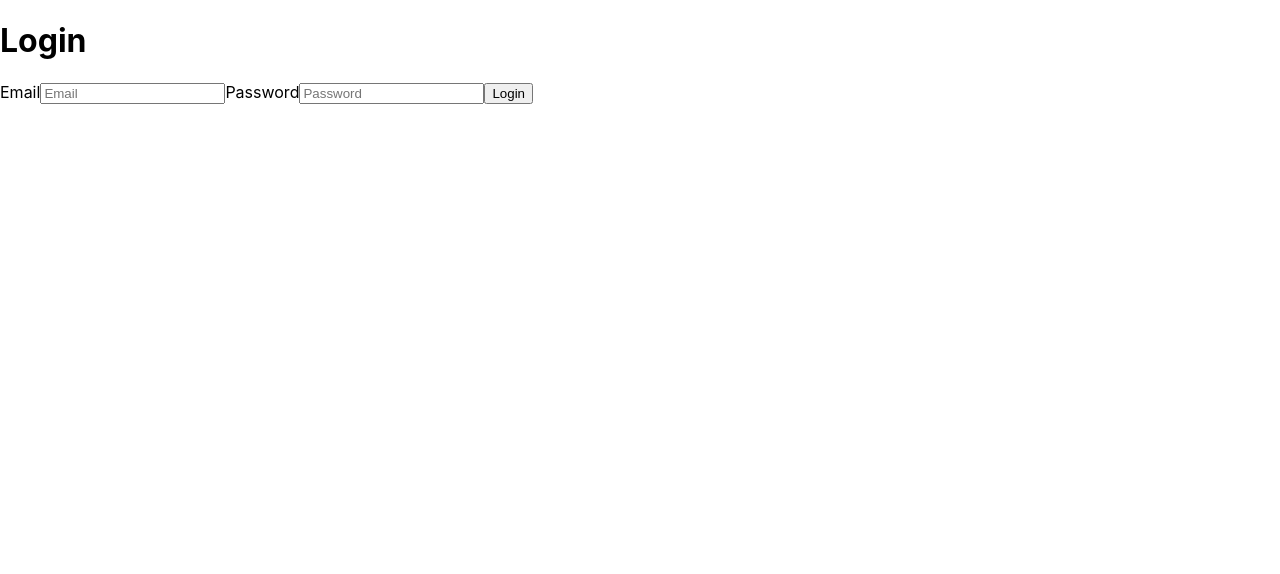
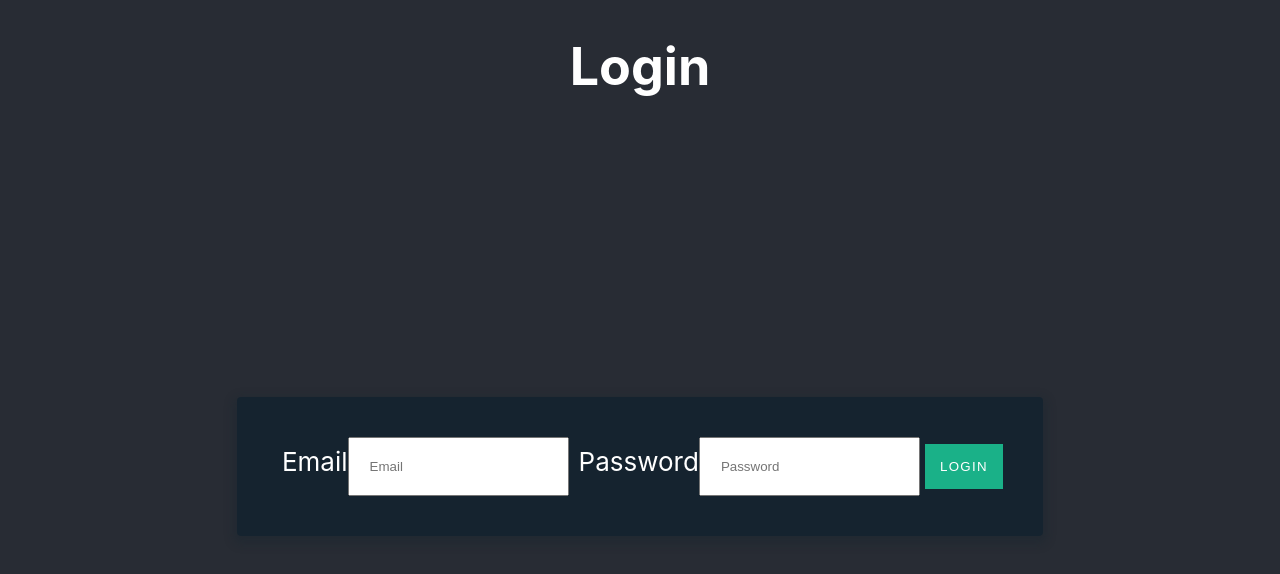
Before and after one commit to frankip/firebase_react, a React (Create React App) app: page /login in a window 1280 px wide. Shown: the top 574 px of the page. Built offline with nearby package versions, Linux system fonts and the light colour scheme; no server answers.

Commit message:
restricting authorization

```diff
--- a/src/App.js
+++ b/src/App.js
@@ -1,16 +1,53 @@
-import React from 'react';
+import React, { Component } from 'react';
 import { BrowserRouter as Router, Route } from 'react-router-dom';
+
+import FirebaseApp from './firebaseConfig'
 
 import Home from './components/Home'
 import SignUp from './components/Signup/index'
 import Login from './components/Login/index'
+import PrivateRoute from './PrivateRoute';
 
 
-const App = () => {
+class App extends Component {
+  state = {
+    loading: true,
+    authenticated: false,
+    user: null
+  };
+
+  componentWillMount() {
+    FirebaseApp.auth().onAuthStateChanged(user => {
+        if (user) {
+          this.setState({
+            authenticated: true,
+            currentUser : user,
+            loading : false
+          });
+        } else {
+          this.setState({
+            authenticated: false,
+            currentUser : null,
+            loading : false
+          });
+        }
+      });
+  }
+  render(){
+    const { authenticated, loading} = this.state;
+
+    if (loading) {
+      return <p>Loading.....</p>
+    }
+
     return (
       <Router>
         <div>
-        <Route exact path="/" component={Home} />
+          <PrivateRoute
+            exact path="/"
+            component={Home}
+            authenticated={authenticated}
+          />
           <Route exact path="/login" component={Login} />
           <Route exact path="/signup" component={SignUp} />
         </div>
@@ -18,5 +55,6 @@ const App = () => {
 
     );
   }
+}
 
 export default App;
--- /dev/null
+++ b/src/PrivateRoute.js
@@ -0,0 +1,21 @@
+import React, { Component } from "react";
+import { Route, Redirect } from "react-router-dom";
+
+export default function PrivateRoute({
+    component : Component,
+    authenticated,
+    ...rest
+}) {
+    return(
+        <Route
+        {...rest}
+        render = {props =>
+            authenticated ===true ?(
+                <Component {...props} {...rest} />
+            ): (
+                <Redirect to="/login" />
+            )
+        }
+        />
+    );
+}
--- a/src/components/Login/LoginView.js
+++ b/src/components/Login/LoginView.js
@@ -1,10 +1,11 @@
 import React from "react";
+import '../../static/App.css'
 
 const LoginView = ({onSubmit}) => {
   return (
-  <div>
+  <div className="App-header">
       <h1>Login</h1>
-      <form onSubmit={onSubmit}>
+      <form className="form" onSubmit={onSubmit}>
         <label>
           Email
           <input
--- a/src/components/Login/index.js
+++ b/src/components/Login/index.js
@@ -20,7 +20,7 @@ class LoginContainer extends Component {
             this.props.history.push("/")
 
         } catch (error) {
-            console.log(alert);
+            console.log(error);
         }
     }
 
--- a/src/components/Signup/SignUpView.js
+++ b/src/components/Signup/SignUpView.js
@@ -1,10 +1,11 @@
 import React from "react";
+import '../../static/App.css'
 
 const SignUpView = ({ onSubmit }) => {
   return (
-    <div>
+    <div className="App-header">
       <h1>Sign up</h1>
-      <form onSubmit={onSubmit}>
+      <form className="form" onSubmit={onSubmit}>
         <label>
           Email
           <input
--- a/src/static/App.css
+++ b/src/static/App.css
@@ -13,3 +13,32 @@
   font-size: calc(10px + 2vmin);
   color: white;
 }
+
+button{
+  border: 0;
+  outline: none;
+  padding: 15px;
+  text-transform: uppercase;
+  letter-spacing: .1em;
+  background: #1ab188;
+  color: #ffffff;
+  -webkit-transition: all 0.5s ease;
+  transition: all 0.5s ease;
+  -webkit-appearance: none;
+}
+
+.form {
+  background: rgba(19, 35, 47, 0.9);
+  padding: 40px;
+  margin: auto;
+  border-radius: 4px;
+  box-shadow: 0 4px 10px 4px rgba(19, 35, 47, 0.3);
+}
+
+.form input{
+  padding: 20px;
+}
+
+label {
+  padding: 5px;
+}
```
Lines whose indentation alone changed are shown as unchanged.
